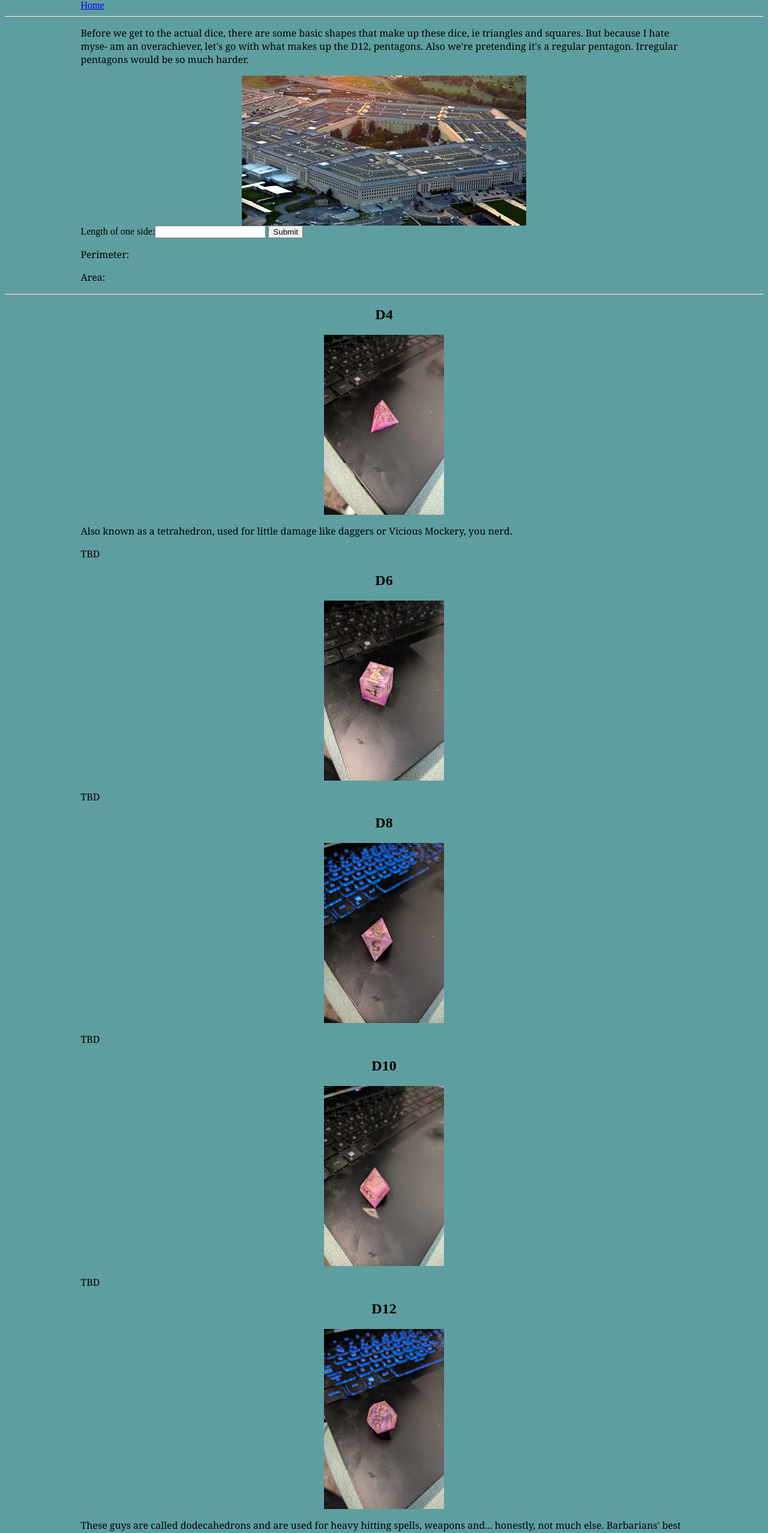
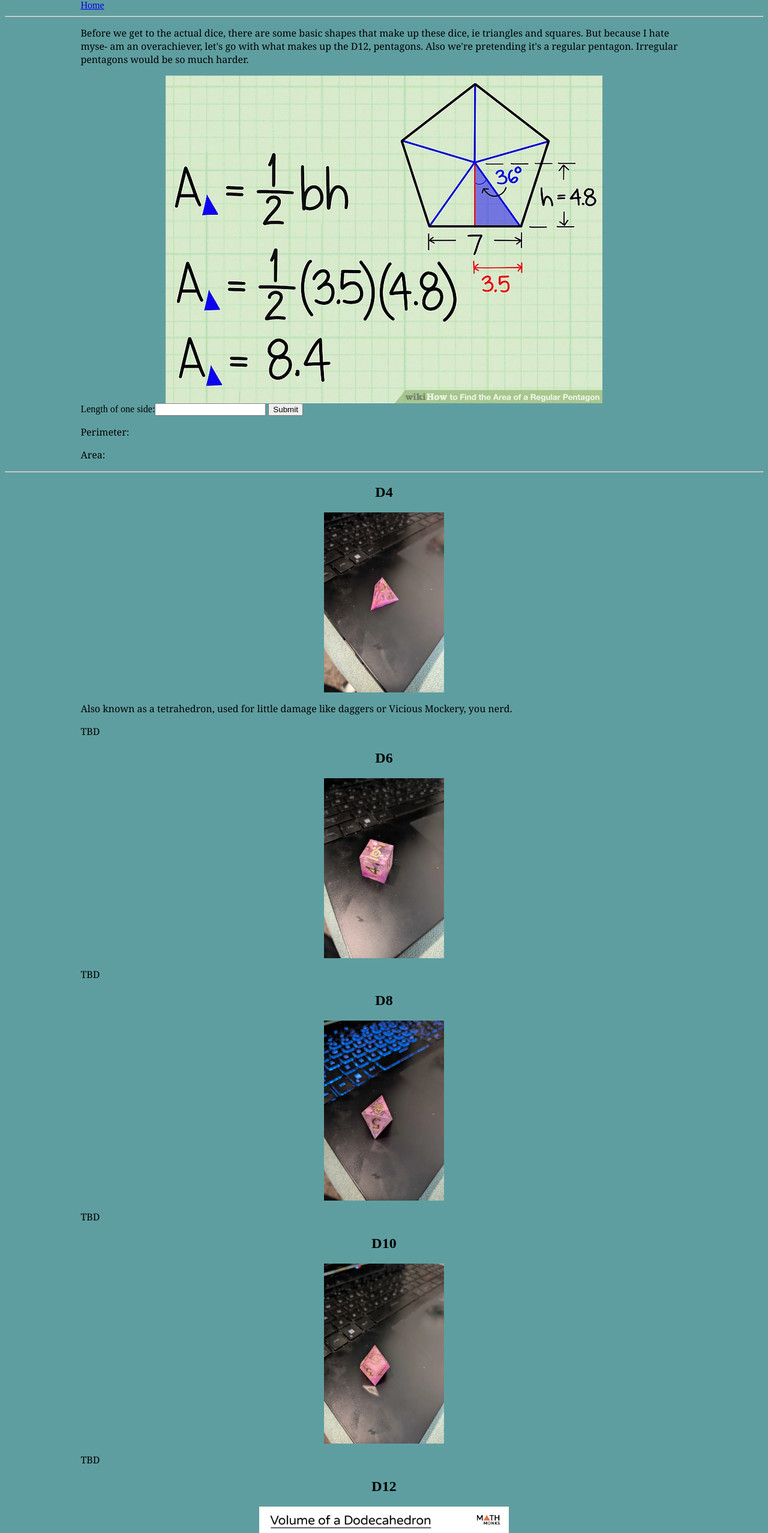
Before and after one commit to KikoJade/KikoJade.github.io, a plain HTML site: page pages/math.html in a window 1280 px wide. Shown: the part 140-2695 px from the top of the page at 60% size. Drawn offline with Linux system fonts and the light colour scheme.

Commit message:
Oh whoops only committed one

```diff
--- a/pages/math.html
+++ b/pages/math.html
@@ -32,7 +32,7 @@
         pentagon. Irregular pentagons would be so much harder.
     </p>
 
-    <img src="../images/OIP (1).webp" alt="A pentagon" id="theyhitthepentagon">
+    <img src="../images/aid4281332-v4-728px-Find-the-Area-of-a-Regular-Pentagon-Step-10-Version-2.jpg" alt="A pentagon" id="theyhitthepentagon">
 
     <div>
         <label for="pentlength">Length of one side:</label><input id="pentlength" type="text">
@@ -74,7 +74,7 @@
 
     <h2>D12</h2>
 
-    <img src="../images/d12.webp" alt="A d12">
+    <img src="../images/Volume-of-a-Dodecahedron.jpg" alt="A d12" id="vol">
 
     <p>These guys are called dodecahedrons and are
         used for heavy hitting spells, weapons and...
```
Also changed, not shown: images/Volume-of-a-Dodecahedron.jpg (added), images/aid4281332-v4-728px-Find-the-Area-of-a-Regular-Pentagon-Step-10-Version-2.jpg (added).
